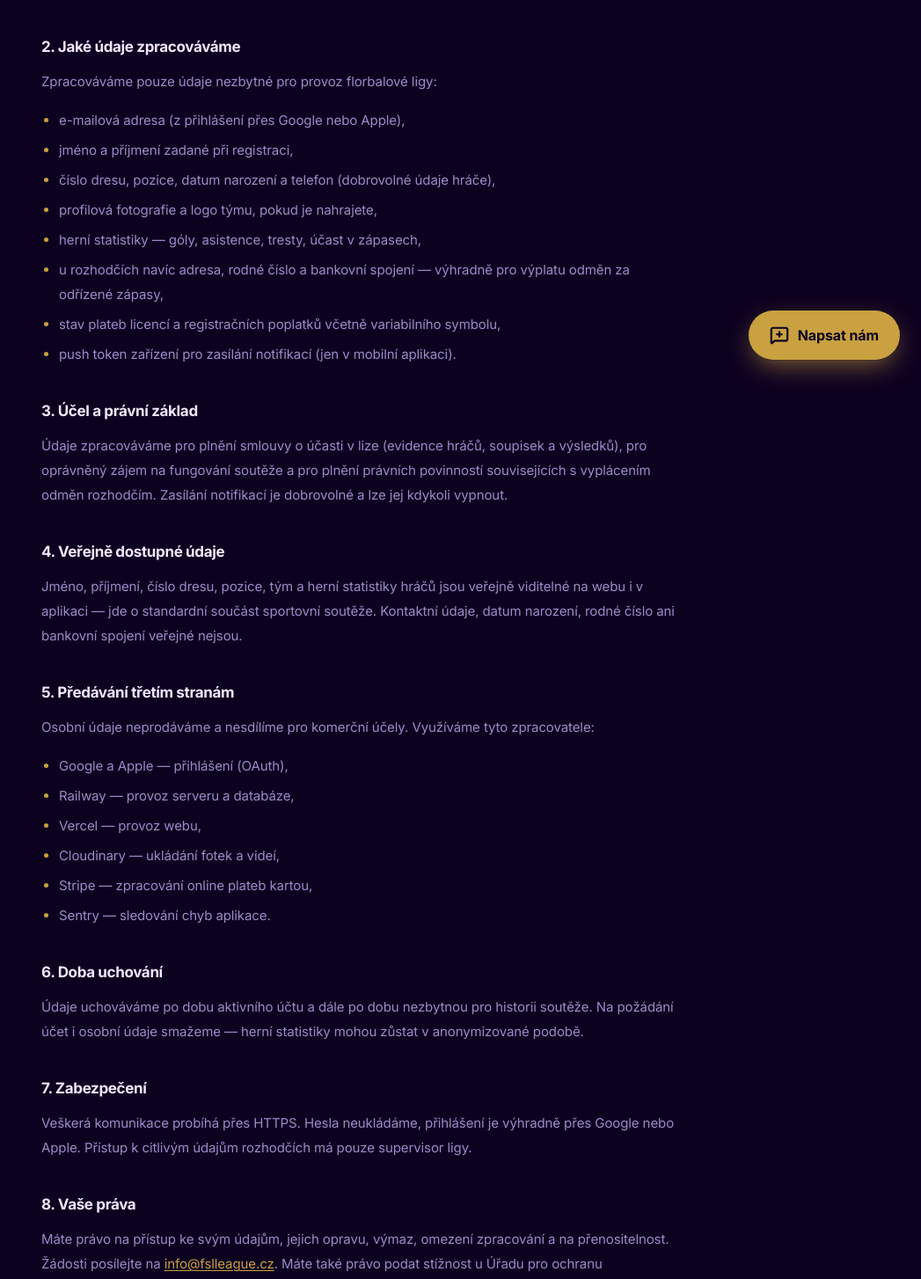
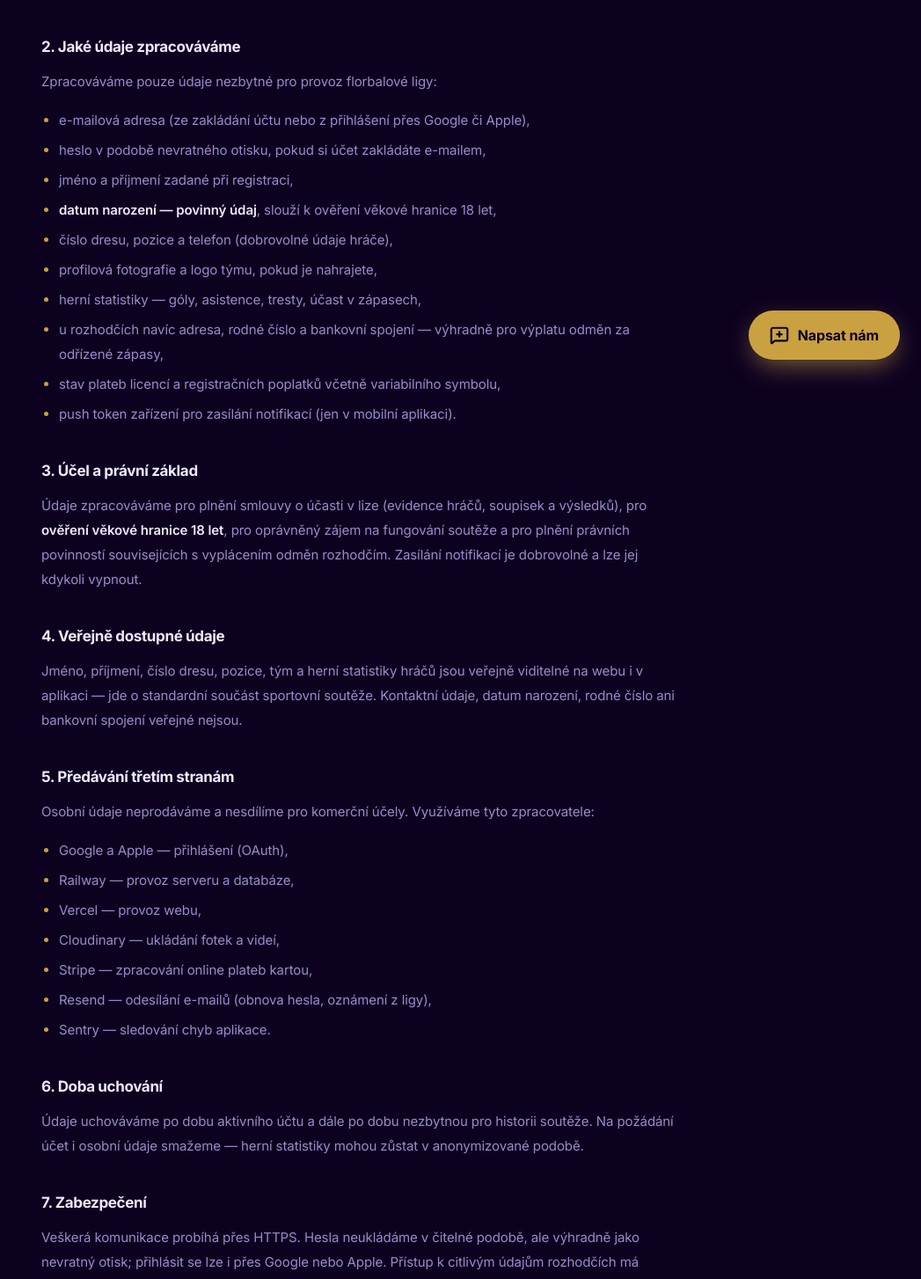
Before and after one commit to Taby9657/fsl-web, a Next.js app: page /ochrana-osobnich-udaju in a window 1280 px wide. Shown: the part 367-1821 px from the top of the page at 88% size, without its empty margins (233-1280 px from the left). Built offline with nearby package versions, Linux system fonts and the light colour scheme; no server answers.

Commit message:
Ochrana údajů: povinné datum narození, ověření věku, Resend, hesla

```diff
--- a/src/app/ochrana-osobnich-udaju/page.tsx
+++ b/src/app/ochrana-osobnich-udaju/page.tsx
@@ -21,7 +21,7 @@ export default function PrivacyPage() {
     <Page size="narrow">
       <PageTitle
         title="Zásady ochrany osobních údajů"
-        subtitle="Floorball Stars Liga (web fslleague.cz a mobilní aplikace FSL) · poslední aktualizace 21. 8. 2026"
+        subtitle="Floorball Stars Liga (web fslleague.cz a mobilní aplikace FSL) · poslední aktualizace 15. 9. 2026"
       />
       <Prose>
         <h2>1. Správce údajů</h2>
@@ -36,9 +36,14 @@ export default function PrivacyPage() {
         <h2>2. Jaké údaje zpracováváme</h2>
         <p>Zpracováváme pouze údaje nezbytné pro provoz florbalové ligy:</p>
         <ul>
-          <li>e-mailová adresa (z přihlášení přes Google nebo Apple),</li>
+          <li>e-mailová adresa (ze zakládání účtu nebo z přihlášení přes Google či Apple),</li>
+          <li>heslo v podobě nevratného otisku, pokud si účet zakládáte e-mailem,</li>
           <li>jméno a příjmení zadané při registraci,</li>
-          <li>číslo dresu, pozice, datum narození a telefon (dobrovolné údaje hráče),</li>
+          <li>
+            <strong>datum narození — povinný údaj</strong>, slouží k ověření věkové hranice
+            18 let,
+          </li>
+          <li>číslo dresu, pozice a telefon (dobrovolné údaje hráče),</li>
           <li>profilová fotografie a logo týmu, pokud je nahrajete,</li>
           <li>herní statistiky — góly, asistence, tresty, účast v zápasech,</li>
           <li>
@@ -54,9 +59,9 @@ export default function PrivacyPage() {
         <h2>3. Účel a právní základ</h2>
         <p>
           Údaje zpracováváme pro plnění smlouvy o účasti v lize (evidence hráčů, soupisek a
-          výsledků), pro oprávněný zájem na fungování soutěže a pro plnění právních povinností
-          souvisejících s vyplácením odměn rozhodčím. Zasílání notifikací je dobrovolné a lze
-          jej kdykoli vypnout.
+          výsledků), pro <strong>ověření věkové hranice 18 let</strong>, pro oprávněný zájem
+          na fungování soutěže a pro plnění právních povinností souvisejících s vyplácením
+          odměn rozhodčím. Zasílání notifikací je dobrovolné a lze jej kdykoli vypnout.
         </p>
 
         <h2>4. Veřejně dostupné údaje</h2>
@@ -76,6 +81,7 @@ export default function PrivacyPage() {
           <li>Vercel — provoz webu,</li>
           <li>Cloudinary — ukládání fotek a videí,</li>
           <li>Stripe — zpracování online plateb kartou,</li>
+          <li>Resend — odesílání e-mailů (obnova hesla, oznámení z ligy),</li>
           <li>Sentry — sledování chyb aplikace.</li>
         </ul>
 
@@ -88,8 +94,9 @@ export default function PrivacyPage() {
 
         <h2>7. Zabezpečení</h2>
         <p>
-          Veškerá komunikace probíhá přes HTTPS. Hesla neukládáme, přihlášení je výhradně přes
-          Google nebo Apple. Přístup k citlivým údajům rozhodčích má pouze supervisor ligy.
+          Veškerá komunikace probíhá přes HTTPS. Hesla neukládáme v čitelné podobě, ale
+          výhradně jako nevratný otisk; přihlásit se lze i přes Google nebo Apple. Přístup
+          k citlivým údajům rozhodčích má pouze supervisor ligy.
         </p>
 
         <h2>8. Vaše práva</h2>
```
